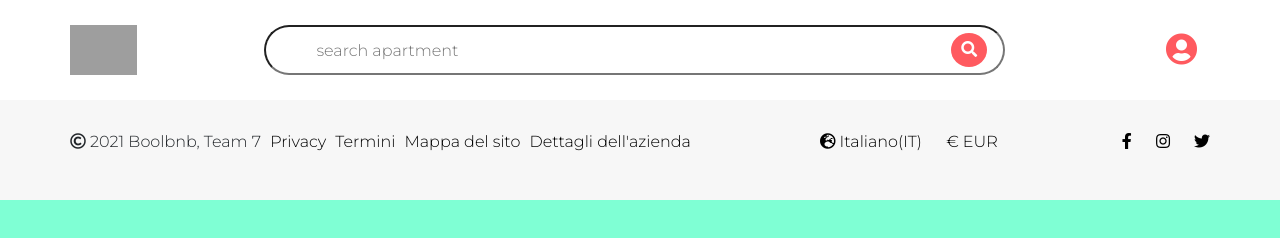
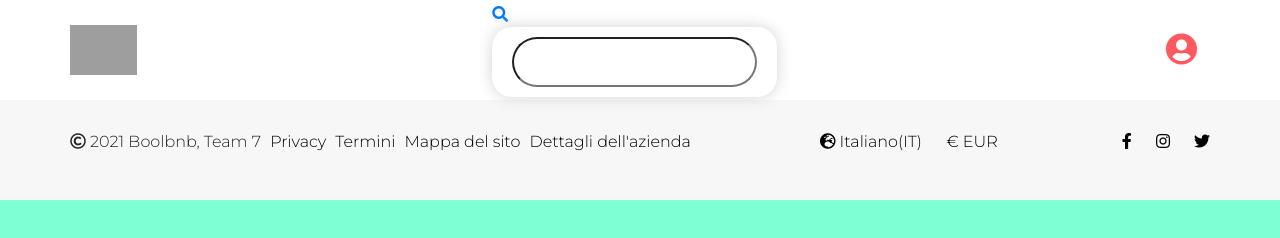
Before and after one commit to Simone-ortu/template_progetto, a website: page index.html in a window 1280 px wide. Drawn offline with nearby package versions, Linux system fonts and the light colour scheme; grey boxes are pictures that could not be loaded.

Commit message:
Searchbar

```diff
--- a/index.html
+++ b/index.html
@@ -50,7 +50,9 @@
                         <!-- Rotta show/Ricerca -->
                         <i class="fas fa-search"></i>
                     </a>
-                    <input type="text" placeholder="search apartment">
+                    <div class="search_bar">
+                        <input type="text">
+                      </div>
                 </div>
                 <div class="box login d-flex align-items-center">
                     <!-- DROPDOWN UTENTE -->
--- a/src/app.scss
+++ b/src/app.scss
@@ -43,10 +43,12 @@ header {
                     display: none;
                 }
             }
-            &.searchbar {
+            .search_bar{
                 position: relative;
                 flex-grow: 0.66;
-
+                padding: 10px 20px;
+                box-shadow: 0 0 15px lightgray;
+                border-radius: 20px;
                 a {
                     position: absolute;
                     top: 50%;
```
Also changed, not shown: dist/app.css.
